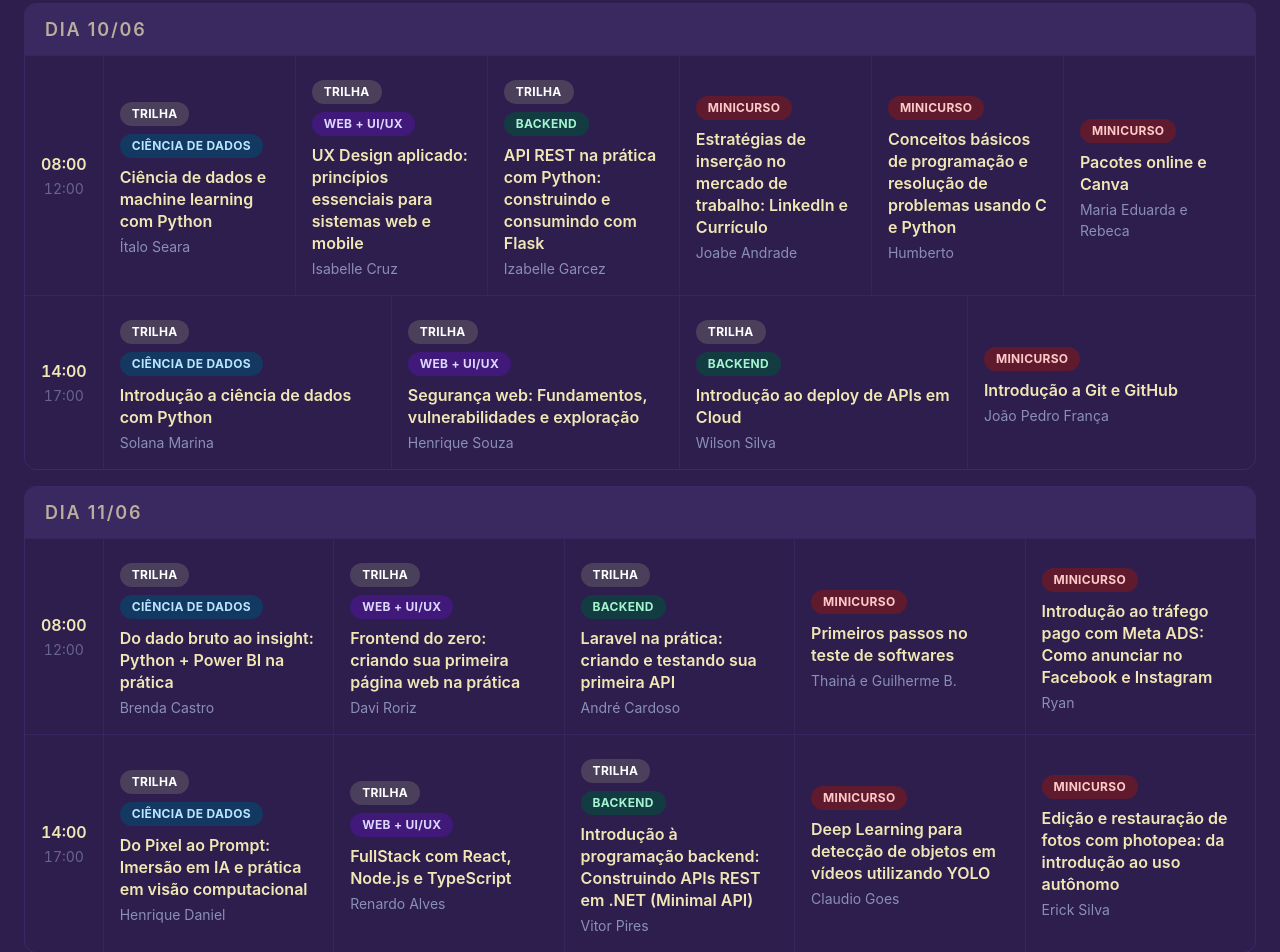
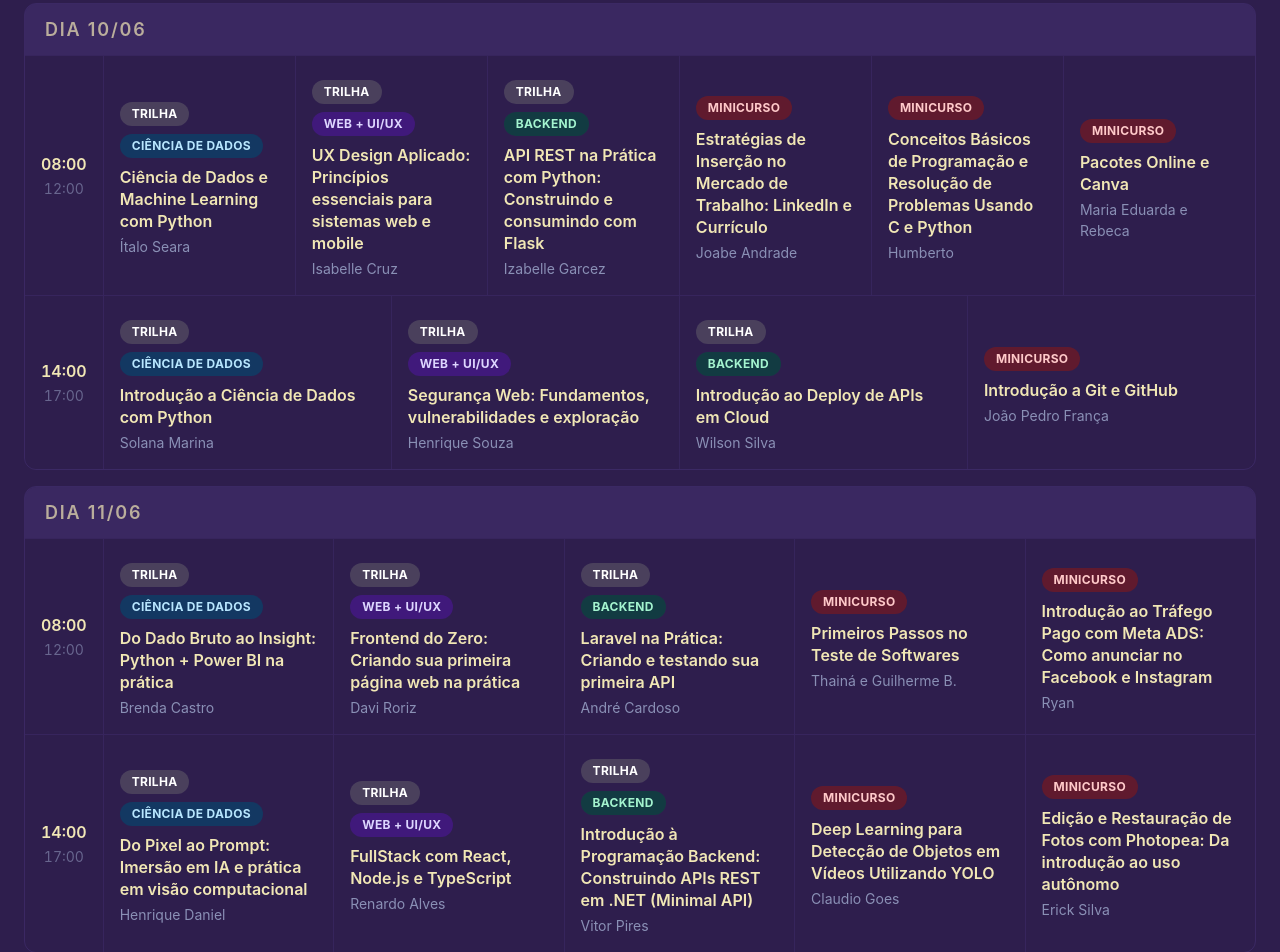
Before and after one commit to artsarchive/sinform-site, a React (Vite) app: page / in a window 1280 px wide. Shown: the part 2560-3512 px from the top of the page. Built offline with nearby package versions, Linux system fonts and the light colour scheme.

Commit message:
fix: formatacao eventos

```diff
--- a/src/app/components/Schedule.tsx
+++ b/src/app/components/Schedule.tsx
@@ -93,41 +93,41 @@ export function Schedule({ isDarkMode }: ScheduleProps) {
             {
               tipo: "minicurso-trilha",
               trilha: "CIÊNCIA DE DADOS",
-              title: "Ciência de dados e machine learning com Python",
+              title: "Ciência de Dados e Machine Learning com Python",
               speaker: "Ítalo Seara",
             },
             {
               tipo: "minicurso-trilha",
               trilha: "WEB + UI/UX",
               title:
-                "UX Design aplicado: princípios essenciais para sistemas web e mobile",
+                "UX Design Aplicado: Princípios essenciais para sistemas web e mobile",
               speaker: "Isabelle Cruz",
             },
             {
               tipo: "minicurso-trilha",
               trilha: "BACKEND",
               title:
-                "API REST na prática com Python: construindo e consumindo com Flask",
+                "API REST na Prática com Python: Construindo e consumindo com Flask",
               speaker: "Izabelle Garcez",
             },
             {
               tipo: "minicurso-trilha",
               trilha: "MINICURSO",
               title:
-                "Estratégias de inserção no mercado de trabalho: LinkedIn e Currículo",
+                "Estratégias de Inserção no Mercado de Trabalho: LinkedIn e Currículo",
               speaker: "Joabe Andrade",
             },
             {
               tipo: "minicurso-trilha",
               trilha: "MINICURSO",
               title:
-                "Conceitos básicos de programação e resolução de problemas usando C e Python",
+                "Conceitos Básicos de Programação e Resolução de Problemas Usando C e Python",
               speaker: "Humberto",
             },
             {
               tipo: "minicurso-trilha",
               trilha: "MINICURSO",
-              title: "Pacotes online e Canva",
+              title: "Pacotes Online e Canva",
               speaker: "Maria Eduarda e Rebeca",
             },
           ],
@@ -139,20 +139,20 @@ export function Schedule({ isDarkMode }: ScheduleProps) {
             {
               tipo: "minicurso-trilha",
               trilha: "CIÊNCIA DE DADOS",
-              title: "Introdução a ciência de dados com Python",
+              title: "Introdução a Ciência de Dados com Python",
               speaker: "Solana Marina",
             },
             {
               tipo: "minicurso-trilha",
               trilha: "WEB + UI/UX",
               title:
-                "Segurança web: Fundamentos, vulnerabilidades e exploração",
+                "Segurança Web: Fundamentos, vulnerabilidades e exploração",
               speaker: "Henrique Souza",
             },
             {
               tipo: "minicurso-trilha",
               trilha: "BACKEND",
-              title: "Introdução ao deploy de APIs em Cloud",
+              title: "Introdução ao Deploy de APIs em Cloud",
               speaker: "Wilson Silva",
             },
             {
@@ -175,33 +175,33 @@ export function Schedule({ isDarkMode }: ScheduleProps) {
             {
               tipo: "minicurso-trilha",
               trilha: "CIÊNCIA DE DADOS",
-              title: "Do dado bruto ao insight: Python + Power BI na prática",
+              title: "Do Dado Bruto ao Insight: Python + Power BI na prática",
               speaker: "Brenda Castro",
             },
             {
               tipo: "minicurso-trilha",
               trilha: "WEB + UI/UX",
               title:
-                "Frontend do zero: criando sua primeira página web na prática",
+                "Frontend do Zero: Criando sua primeira página web na prática",
               speaker: "Davi Roriz",
             },
             {
               tipo: "minicurso-trilha",
               trilha: "BACKEND",
-              title: "Laravel na prática: criando e testando sua primeira API",
+              title: "Laravel na Prática: Criando e testando sua primeira API",
               speaker: "André Cardoso",
             },
             {
               tipo: "minicurso-trilha",
               trilha: "MINICURSO",
-              title: "Primeiros passos no teste de softwares",
+              title: "Primeiros Passos no Teste de Softwares",
               speaker: "Thainá e Guilherme B.",
             },
             {
               tipo: "minicurso-trilha",
               trilha: "MINICURSO",
               title:
-                "Introdução ao tráfego pago com Meta ADS: Como anunciar no Facebook e Instagram",
+                "Introdução ao Tráfego Pago com Meta ADS: Como anunciar no Facebook e Instagram",
               speaker: "Ryan",
             },
           ],
@@ -227,21 +227,21 @@ export function Schedule({ isDarkMode }: ScheduleProps) {
               tipo: "minicurso-trilha",
               trilha: "BACKEND",
               title:
-                "Introdução à programação backend: Construindo APIs REST em .NET (Minimal API)",
+                "Introdução à Programação Backend: Construindo APIs REST em .NET (Minimal API)",
               speaker: "Vitor Pires",
             },
             {
               tipo: "minicurso-trilha",
               trilha: "MINICURSO",
               title:
-                "Deep Learning para detecção de objetos em vídeos utilizando YOLO",
+                "Deep Learning para Detecção de Objetos em Vídeos Utilizando YOLO",
               speaker: "Claudio Goes",
             },
             {
               tipo: "minicurso-trilha",
               trilha: "MINICURSO",
               title:
-                "Edição e restauração de fotos com photopea: da introdução ao uso autônomo",
+                "Edição e Restauração de Fotos com Photopea: Da introdução ao uso autônomo",
               speaker: "Erick Silva",
             },
           ],
@@ -258,7 +258,7 @@ export function Schedule({ isDarkMode }: ScheduleProps) {
             {
               tipo: "minicurso-trilha",
               trilha: "MINICURSO",
-              title: "Dominando o terminal Linux: do zero à automação",
+              title: "Dominando o Terminal Linux: Do zero à automação",
               speaker: "Arthur de Carvalho",
             },
           ],
```
